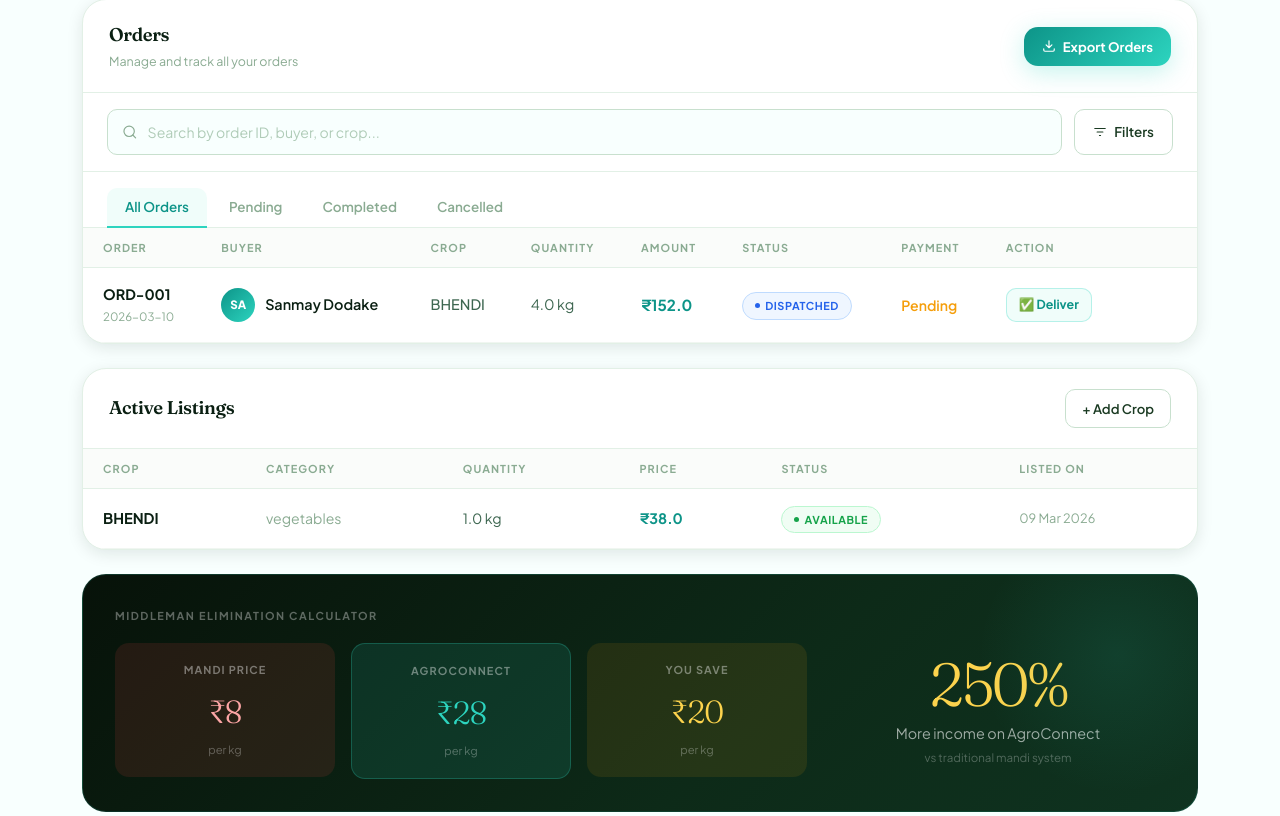
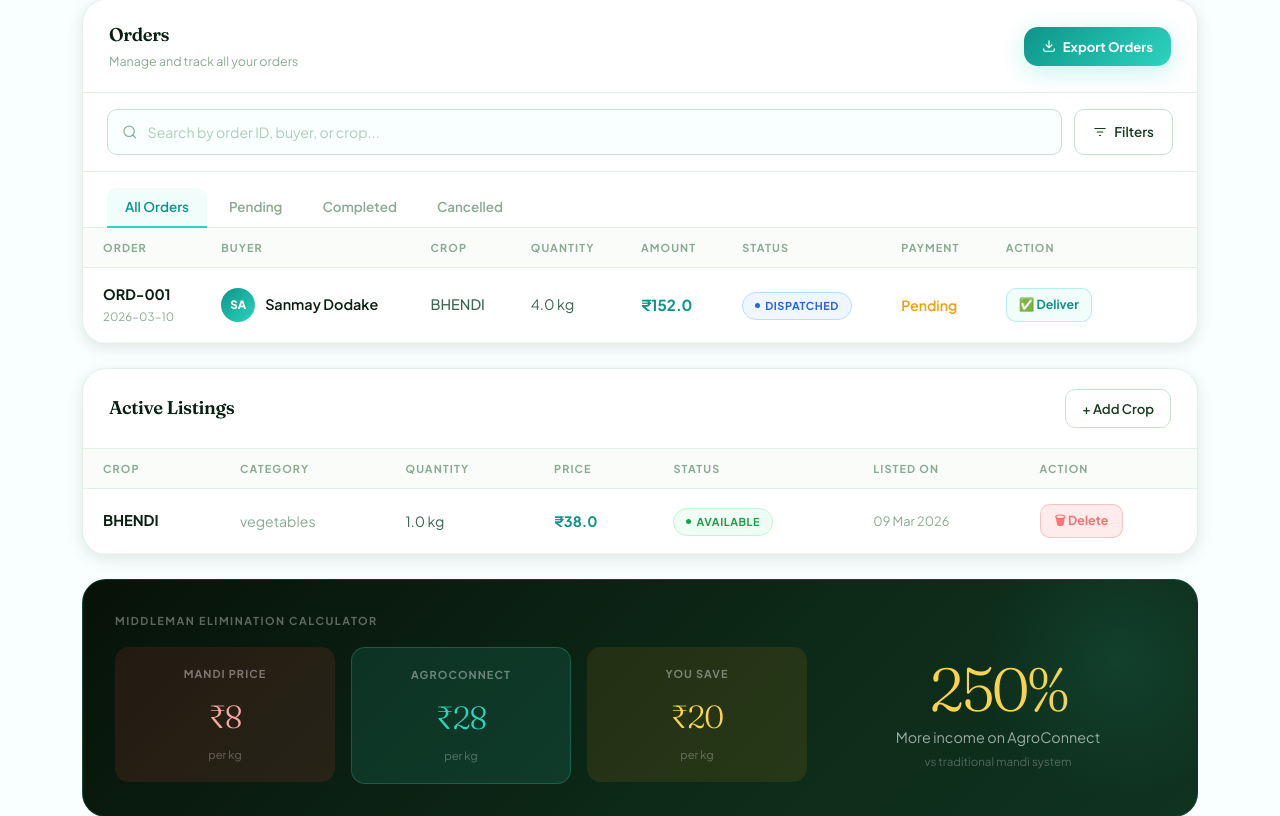
Before and after one commit to sunnydodake2428-boop/Agroconnect, a Flask app: page /farmer/dashboard in a window 1280 px wide. Shown: the part 470-1286 px from the top of the page. Run offline with Flask 3, Linux system fonts and the light colour scheme; a user stored in the database is signed in; data comes from the database, SQL or seed files in the repository; some libraries are stand-ins or nearby versions.

Commit message:
feat: farmer can delete crop listings from dashboard

```diff
--- a/routes/farmer.py
+++ b/routes/farmer.py
@@ -62,6 +62,20 @@
     return render_template('farmer/add_listing.html')
 
 
+@farmer.route('/farmer/delete-listing/<int:product_id>', methods=['POST'])
+@farmer_required
+def delete_listing(product_id):
+    product = Product.query.get_or_404(product_id)
+    # Safety check — farmer can only delete their own listing
+    if product.farmer_id != session['user_id']:
+        flash('Unauthorized.', 'danger')
+        return redirect(url_for('farmer.dashboard'))
+    db.session.delete(product)
+    db.session.commit()
+    flash(f'"{product.crop_name}" listing deleted successfully.', 'success')
+    return redirect(url_for('farmer.dashboard'))
+
+
 @farmer.route('/farmer/update-order/<int:order_id>/<status>')
 @farmer_required
 def update_order(order_id, status):
--- a/templates/farmer/dashboard.html
+++ b/templates/farmer/dashboard.html
@@ -184,7 +184,7 @@
         <table class="data-table">
           <thead><tr>
             <th>Crop</th><th>Category</th><th>Quantity</th>
-            <th>Price</th><th>Status</th><th>Listed On</th>
+            <th>Price</th><th>Status</th><th>Listed On</th><th>Action</th>
           </tr></thead>
           <tbody>
             {% if listings %}
@@ -196,10 +196,22 @@
                 <td style="font-size:0.90rem;font-weight:700;color:var(--accent-3);">₹{{ item.price }}</td>
                 <td><span class="badge-status badge-{{ item.status }}">{{ item.status }}</span></td>
                 <td style="font-size:0.80rem;color:var(--txt-300);">{{ item.created_at.strftime('%d %b %Y') }}</td>
+                <td>
+                  <form method="POST" action="/farmer/delete-listing/{{ item.product_id }}"
+                        onsubmit="return confirm('Delete {{ item.crop_name }} listing? This cannot be undone.');"
+                        style="display:inline;">
+                    <button type="submit"
+                      style="font-size:0.78rem;font-weight:700;color:#f87171;background:rgba(239,68,68,0.10);border:1px solid rgba(239,68,68,0.25);padding:6px 14px;border-radius:var(--r-sm);cursor:pointer;transition:all 0.15s;"
+                      onmouseover="this.style.background='rgba(239,68,68,0.22)'"
+                      onmouseout="this.style.background='rgba(239,68,68,0.10)'">
+                      🗑 Delete
+                    </button>
+                  </form>
+                </td>
               </tr>
               {% endfor %}
             {% else %}
-            <tr><td colspan="6" style="text-align:center;padding:52px 20px;">
+            <tr><td colspan="7" style="text-align:center;padding:52px 20px;">
               <div style="font-size:2rem;margin-bottom:12px;">🌱</div>
               <p style="color:var(--txt-300);margin-bottom:18px;">No listings yet.</p>
               <a href="/farmer/add-listing" class="btn-green" style="border-radius:var(--r-pill);">Add Your First Crop</a>
```
